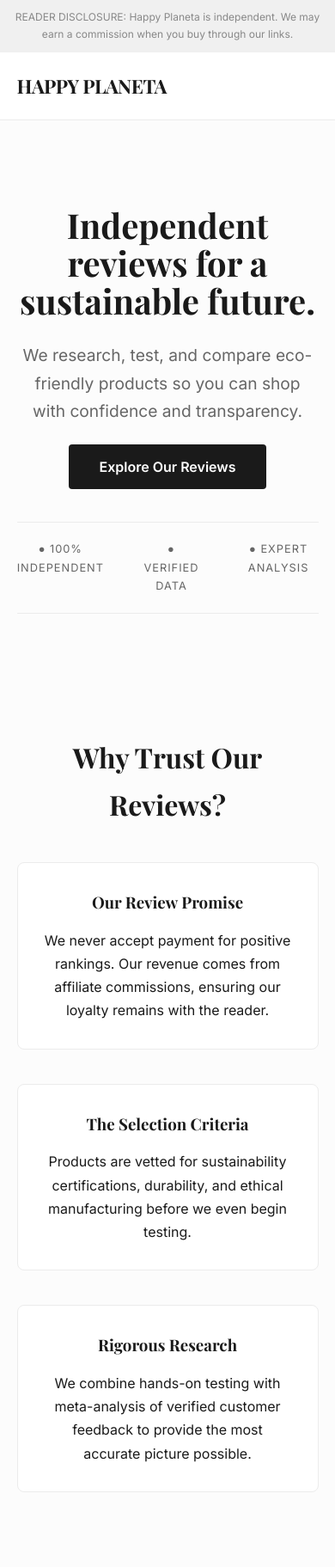
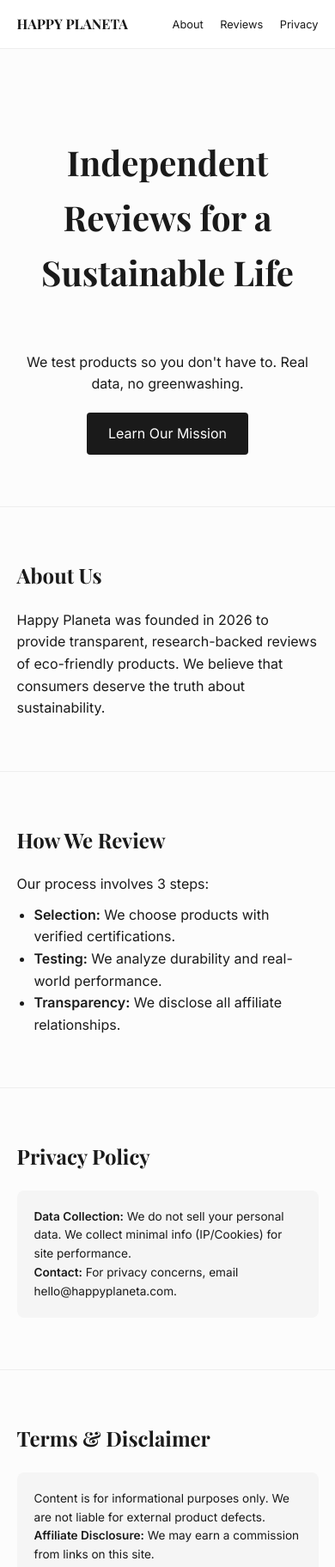
Before and after one commit to successdigest07-stack/Testing-landing-page, a plain HTML site: page index.html in a window 390 px wide. Shown: the top 1823 px of the page at 86% size. Drawn offline with nearby package versions, Linux system fonts and the light colour scheme.

Commit message:
Refactor HTML structure and styles for clarity
Updated the title and meta description for improved clarity. Simplified CSS variables and adjusted layout styles for better responsiveness.

```diff
--- a/index.html
+++ b/index.html
@@ -3,138 +3,79 @@
 <head>
     <meta charset="UTF-8">
     <meta name="viewport" content="width=device-width, initial-scale=1.0">
-    <title>Happy Planeta | Independent Eco-Friendly Product Reviews</title>
-    <meta name="description" content="Research-backed, independent reviews of sustainable products to help you live eco-consciously.">
+    <title>Happy Planeta | Trusted Eco-Reviews</title>
     <link href="https://fonts.googleapis.com/css2?family=Playfair+Display:wght@700&family=Inter:wght@300;400;600&display=swap" rel="stylesheet">
     <style>
-        :root {
-            --primary-green: #2d6a4f;
-            --soft-white: #fcfcfc;
-            --text-dark: #1a1a1a;
-            --text-light: #666;
-            --border: #ececec;
-        }
+        :root { --green: #2d6a4f; --light: #fcfcfc; --dark: #1a1a1a; }
+        * { box-sizing: border-box; margin: 0; padding: 0; scroll-behavior: smooth; }
+        body { font-family: 'Inter', sans-serif; background: var(--light); color: var(--dark); line-height: 1.6; }
 
-        * { box-sizing: border-box; margin: 0; padding: 0; }
-        body { font-family: 'Inter', sans-serif; background: var(--soft-white); color: var(--text-dark); line-height: 1.7; }
+        /* Navigation */
+        nav { background: white; padding: 15px 5%; border-bottom: 1px solid #eee; display: flex; justify-content: space-between; align-items: center; position: sticky; top: 0; z-index: 1000; }
+        .logo { font-family: 'Playfair Display', serif; font-weight: 700; text-decoration: none; color: var(--dark); }
+        .nav-links a { margin-left: 15px; text-decoration: none; color: var(--dark); font-size: 0.8rem; }
 
-        /* NAVIGATION */
-        nav {
-            background: white; padding: 20px 5%; border-bottom: 1px solid var(--border);
-            display: flex; justify-content: space-between; align-items: center; position: sticky; top: 0; z-index: 1000;
-        }
-        .logo { font-family: 'Playfair Display', serif; font-size: 1.4rem; color: var(--text-dark); text-decoration: none; font-weight: 700; letter-spacing: -0.5px; }
-        .nav-links a { margin-left: 25px; text-decoration: none; color: var(--text-dark); font-size: 0.9rem; font-weight: 400; transition: 0.3s; }
-        .nav-links a:hover { color: var(--primary-green); }
+        /* Sections */
+        section { padding: 60px 5%; max-width: 1000px; margin: 0 auto; border-bottom: 1px solid #eee; }
+        h1, h2, h3 { font-family: 'Playfair Display', serif; margin-bottom: 20px; }
+        h1 { font-size: 2.5rem; text-align: center; padding: 40px 0; }
 
-        /* HERO SECTION */
-        .hero { padding: 100px 5% 60px; text-align: center; max-width: 900px; margin: 0 auto; }
-        h1 { font-family: 'Playfair Display', serif; font-size: 3.5rem; line-height: 1.1; margin-bottom: 25px; }
-        .hero p { font-size: 1.2rem; color: var(--text-light); margin-bottom: 35px; }
-        .cta-main { background: var(--text-dark); color: white; padding: 16px 35px; text-decoration: none; border-radius: 4px; font-weight: 600; }
+        .cta { display: inline-block; background: var(--dark); color: white; padding: 12px 25px; text-decoration: none; border-radius: 4px; margin-top: 20px; }
+        .legal-box { background: #f5f5f5; padding: 20px; border-radius: 8px; font-size: 0.85rem; margin-top: 20px; }
 
-        /* TRUST BAR (For Ads Approval) */
-        .trust-bar { border-top: 1px solid var(--border); border-bottom: 1px solid var(--border); padding: 20px 0; margin-top: 50px; display: flex; justify-content: center; gap: 40px; font-size: 0.8rem; text-transform: uppercase; letter-spacing: 1px; color: var(--text-light); }
-
-        /* SECTION: WHY TRUST US */
-        .section { padding: 80px 5%; max-width: 1100px; margin: 0 auto; }
-        .section-title { font-family: 'Playfair Display', serif; font-size: 2rem; margin-bottom: 40px; text-align: center; }
-        .grid-3 { display: grid; grid-template-columns: repeat(auto-fit, minmax(300px, 1fr)); gap: 40px; }
-        .trust-card { padding: 30px; background: white; border: 1px solid var(--border); border-radius: 8px; text-align: center; }
-        .trust-card h3 { margin-bottom: 15px; font-family: 'Playfair Display', serif; }
-
-        /* AD DISCLOSURE */
-        .disclosure-ribbon { background: #f0f0f0; font-size: 0.75rem; text-align: center; padding: 10px; color: #888; }
-
-        /* FOOTER */
-        footer { background: white; border-top: 1px solid var(--border); padding: 60px 5% 40px; margin-top: 80px; }
-        .footer-grid { display: grid; grid-template-columns: repeat(auto-fit, minmax(200px, 1fr)); gap: 40px; max-width: 1100px; margin: 0 auto; }
-        .footer-col h4 { margin-bottom: 20px; font-size: 0.9rem; text-transform: uppercase; }
-        .footer-col ul { list-style: none; }
-        .footer-col ul li { margin-bottom: 10px; }
-        .footer-col ul li a { color: var(--text-light); text-decoration: none; font-size: 0.85rem; }
-        .bottom-bar { text-align: center; margin-top: 60px; padding-top: 20px; border-top: 1px solid var(--border); font-size: 0.8rem; color: #aaa; }
-
-        @media (max-width: 768px) {
-            h1 { font-size: 2.5rem; }
-            .nav-links { display: none; } /* Mobile Menu would go here */
-        }
+        footer { padding: 40px 5%; text-align: center; font-size: 0.8rem; color: #888; }
     </style>
 </head>
 <body>
 
-    <div class="disclosure-ribbon">
-        READER DISCLOSURE: Happy Planeta is independent. We may earn a commission when you buy through our links.
-    </div>
-
     <nav>
-        <a href="/" class="logo">HAPPY PLANETA</a>
+        <a href="#" class="logo">HAPPY PLANETA</a>
         <div class="nav-links">
-            <a href="/reviews">Reviews</a>
-            <a href="/how-we-review">How We Review</a>
-            <a href="/about">About Us</a>
-            <a href="/contact">Contact</a>
+            <a href="#about">About</a>
+            <a href="#how">Reviews</a>
+            <a href="#privacy">Privacy</a>
         </div>
     </nav>
 
-    <section class="hero">
-        <h1>Independent reviews for a sustainable future.</h1>
-        <p>We research, test, and compare eco-friendly products so you can shop with confidence and transparency.</p>
-        <a href="#featured" class="cta-main">Explore Our Reviews</a>
+    <section id="home">
+        <h1>Independent Reviews for a Sustainable Life</h1>
+        <p style="text-align: center;">We test products so you don't have to. Real data, no greenwashing.</p>
+        <center><a href="#about" class="cta">Learn Our Mission</a></center>
+    </section>
 
-        <div class="trust-bar">
-            <span>● 100% Independent</span>
-            <span>● Verified Data</span>
-            <span>● Expert Analysis</span>
+    <section id="about">
+        <h2>About Us</h2>
+        <p>Happy Planeta was founded in 2026 to provide transparent, research-backed reviews of eco-friendly products. We believe that consumers deserve the truth about sustainability.</p>
+    </section>
+
+    <section id="how">
+        <h2>How We Review</h2>
+        <p>Our process involves 3 steps:</p>
+        <ul style="margin-left: 20px; margin-top: 10px;">
+            <li><strong>Selection:</strong> We choose products with verified certifications.</li>
+            <li><strong>Testing:</strong> We analyze durability and real-world performance.</li>
+            <li><strong>Transparency:</strong> We disclose all affiliate relationships.</li>
+        </ul>
+    </section>
+
+    <section id="privacy">
+        <h2>Privacy Policy</h2>
+        <div class="legal-box">
+            <p><strong>Data Collection:</strong> We do not sell your personal data. We collect minimal info (IP/Cookies) for site performance.</p>
+            <p><strong>Contact:</strong> For privacy concerns, email hello@happyplaneta.com.</p>
         </div>
     </section>
 
-    <section class="section">
-        <h2 class="section-title">Why Trust Our Reviews?</h2>
-        <div class="grid-3">
-            <div class="trust-card">
-                <h3>Our Review Promise</h3>
-                <p>We never accept payment for positive rankings. Our revenue comes from affiliate commissions, ensuring our loyalty remains with the reader.</p>
-            </div>
-            <div class="trust-card">
-                <h3>The Selection Criteria</h3>
-                <p>Products are vetted for sustainability certifications, durability, and ethical manufacturing before we even begin testing.</p>
-            </div>
-            <div class="trust-card">
-                <h3>Rigorous Research</h3>
-                <p>We combine hands-on testing with meta-analysis of verified customer feedback to provide the most accurate picture possible.</p>
-            </div>
+    <section id="terms">
+        <h2>Terms & Disclaimer</h2>
+        <div class="legal-box">
+            <p>Content is for informational purposes only. We are not liable for external product defects. <strong>Affiliate Disclosure:</strong> We may earn a commission from links on this site.</p>
         </div>
     </section>
 
     <footer>
-        <div class="footer-grid">
-            <div class="footer-col">
-                <h4>Company</h4>
-                <ul>
-                    <li><a href="/about">About Us</a></li>
-                    <li><a href="/how-we-review">How We Review</a></li>
-                    <li><a href="/contact">Contact Us</a></li>
-                </ul>
-            </div>
-            <div class="footer-col">
-                <h4>Legal</h4>
-                <ul>
-                    <li><a href="/privacy-policy">Privacy Policy</a></li>
-                    <li><a href="/terms">Terms & Conditions</a></li>
-                    <li><a href="/disclaimer">Disclaimer</a></li>
-                </ul>
-            </div>
-            <div class="footer-col">
-                <h4>Mission</h4>
-                <p style="font-size: 0.8rem; color: #666;">Helping eco-conscious consumers make informed decisions since 2026.</p>
-            </div>
-        </div>
-        <div class="bottom-bar">
-            &copy; 2026 Happy Planeta. All Rights Reserved.
-            <br>
-            <span style="font-size: 11px;">Disclaimer: Results may vary. Consult professionals for specific advice.</span>
-        </div>
+        <p>&copy; 2026 Happy Planeta. All Rights Reserved.</p>
+        <p><a href="#home" style="color:#888;">Back to Top</a></p>
     </footer>
 
 </body>
```
